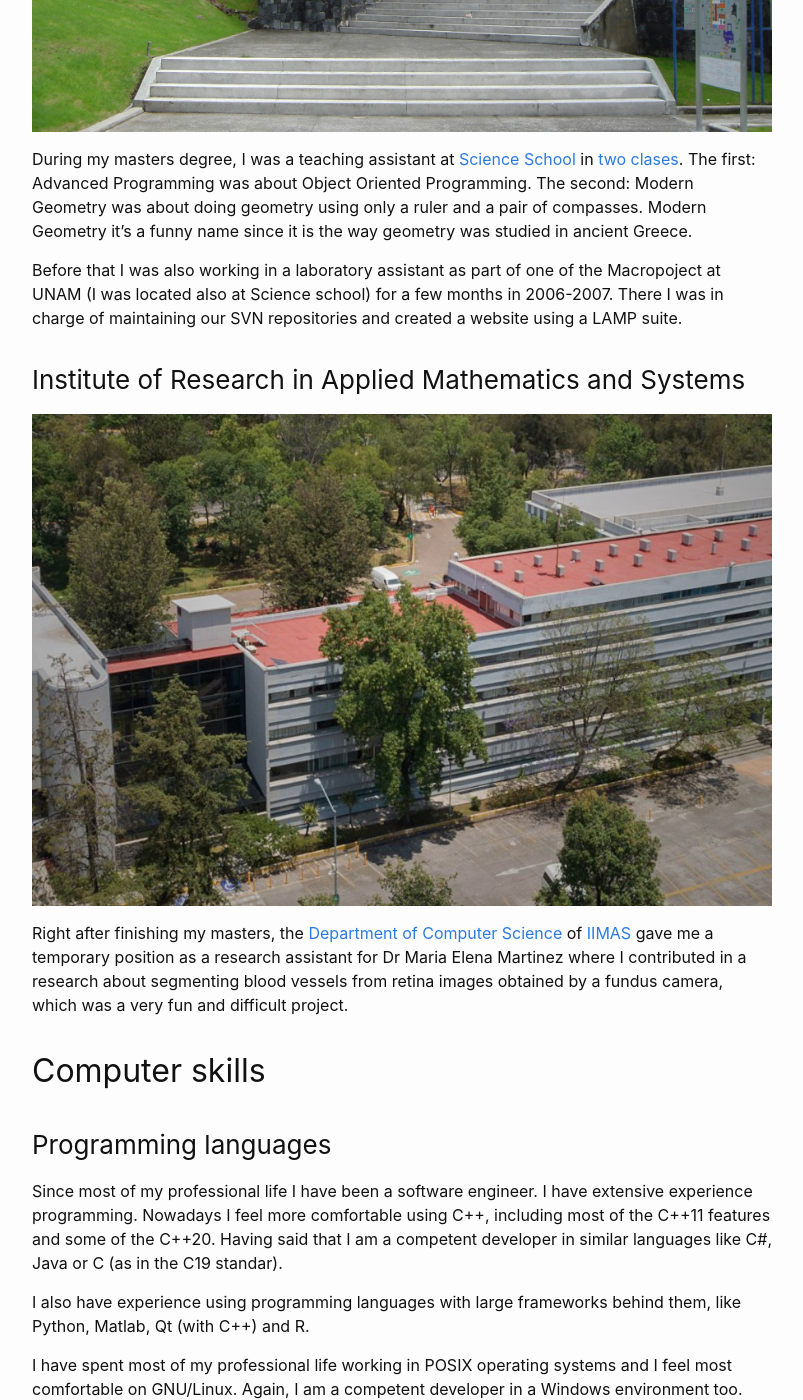
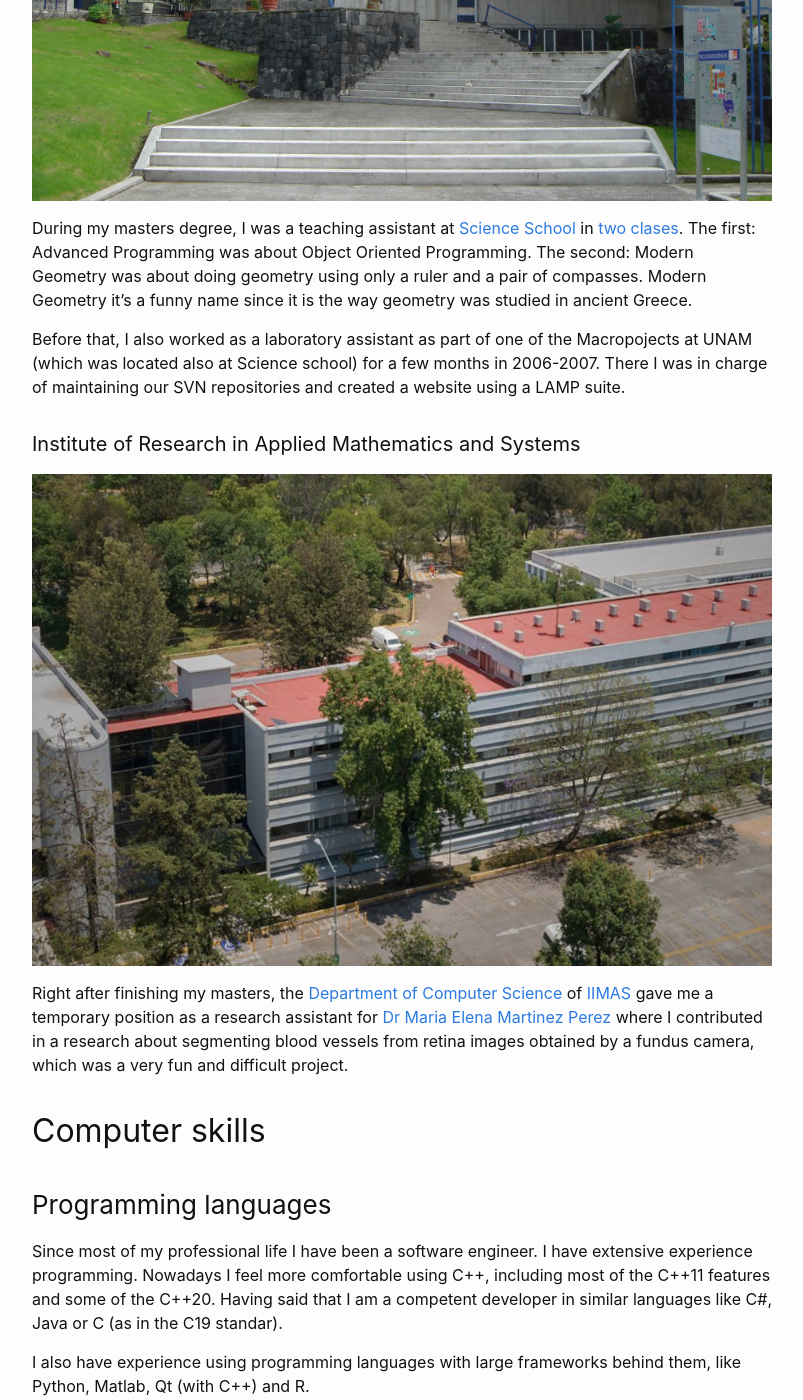
Before and after one commit to nemediano/nemediano.github.io, a Jekyll site: the page built from resume.md, in a window 1280 px wide and 1400 px high, scrolled down 9141 px. Shown: the whole window, without its empty margins (238-1041 px from the left). Built offline with Jekyll 4.4.1, drawn with Linux system fonts in a browser that asks for light colours; some of the changed text lies outside the part shown.

Commit message:
Change OG card and add text in resume

```diff
--- a/_config.yml
+++ b/_config.yml
@@ -6,7 +6,7 @@
 # The `>` after `description:` means to ignore line-breaks until next key.
 # If you want to omit the line-break after the end of text, use `>-` instead.
 description: >
-  Jorge Antonio García Galicia’s personal website. Stuff about me, including: my projects, curriculum vitae and publications.
+  I'm Jorge Antonio García Galicia, this is my website. You can find info about me, like projects, curriculum vitae and publications.
 
 # Build settings
 
@@ -38,10 +38,10 @@
       path: ""
     values:
       image:
-        path: /static/images/nemediano.jpg
+        path: /static/images/defaultCard.jpg
         height: 256
         width: 256
-        alt: Dr. Jorge Antonio García Galicia, profile picture
+        alt: Dr. Jorge Antonio García Galicia, personal website.
 
 google_analytics: G-BYZ69NLT7L
 
--- a/resume.md
+++ b/resume.md
@@ -143,7 +146,7 @@
 At FESA I tried to do my best to help and participate in every possible activity.
 Among others I was a technical council member, contributed to design M@'s plan of study and advised freshman students as a mentor.
 
-### Science School
+#### Science School
 
 ![Facultad de ciencias UNAM]({{ site.baseurl }}/static/images/places/ciencias1.jpg "Facultad de ciencias UNAM")
 
@@ -152,14 +155,14 @@
 The second: Modern Geometry was about doing geometry using only a ruler and a pair of compasses.
 Modern Geometry it's a funny name since it is the way geometry was studied in ancient Greece.
 
-Before that I was also working in a laboratory assistant as part of one of the Macropoject at UNAM (I was located also at Science school) for a few months in 2006-2007.
+Before that, I also worked as a laboratory assistant as part of one of the Macropojects at UNAM (which was located also at Science school) for a few months in 2006-2007.
 There I was in charge of maintaining our SVN repositories and created a website using a LAMP suite.
 
-### Institute of Research in Applied Mathematics and Systems
+#### Institute of Research in Applied Mathematics and Systems
 
 ![IIMAS UNAM]({{ site.baseurl }}/static/images/places/iimas2.jpg "IIMAS UNAM")
 
-Right after finishing my masters, the [Department of Computer Science](https://www.iimas.unam.mx/ciencias-de-la-computacion/){:target="_blank" rel="noreferrer noopener"} of [IIMAS](https://www.iimas.unam.mx/){:target="_blank" rel="noreferrer noopener"} gave me a temporary position as a research assistant for Dr Maria Elena Martinez where I contributed in a research about segmenting blood vessels from retina images obtained by a fundus camera, which was a very fun and difficult project.
+Right after finishing my masters, the [Department of Computer Science](https://www.iimas.unam.mx/ciencias-de-la-computacion/){:target="_blank" rel="noreferrer noopener"} of [IIMAS](https://www.iimas.unam.mx/){:target="_blank" rel="noreferrer noopener"} gave me a temporary position as a research assistant for [Dr Maria Elena Martinez Perez](http://www.pcic.unam.mx/~elena/){:target="_blank" rel="noreferrer noopener"} where I contributed in a research about segmenting blood vessels from retina images obtained by a fundus camera, which was a very fun and difficult project.
 
 
 ## Computer skills
```
Also changed, not shown: other parts of resume.md (+5 -2 lines), projects.md (+3 -1 lines), static/images/defaultCard.jpg (added).
